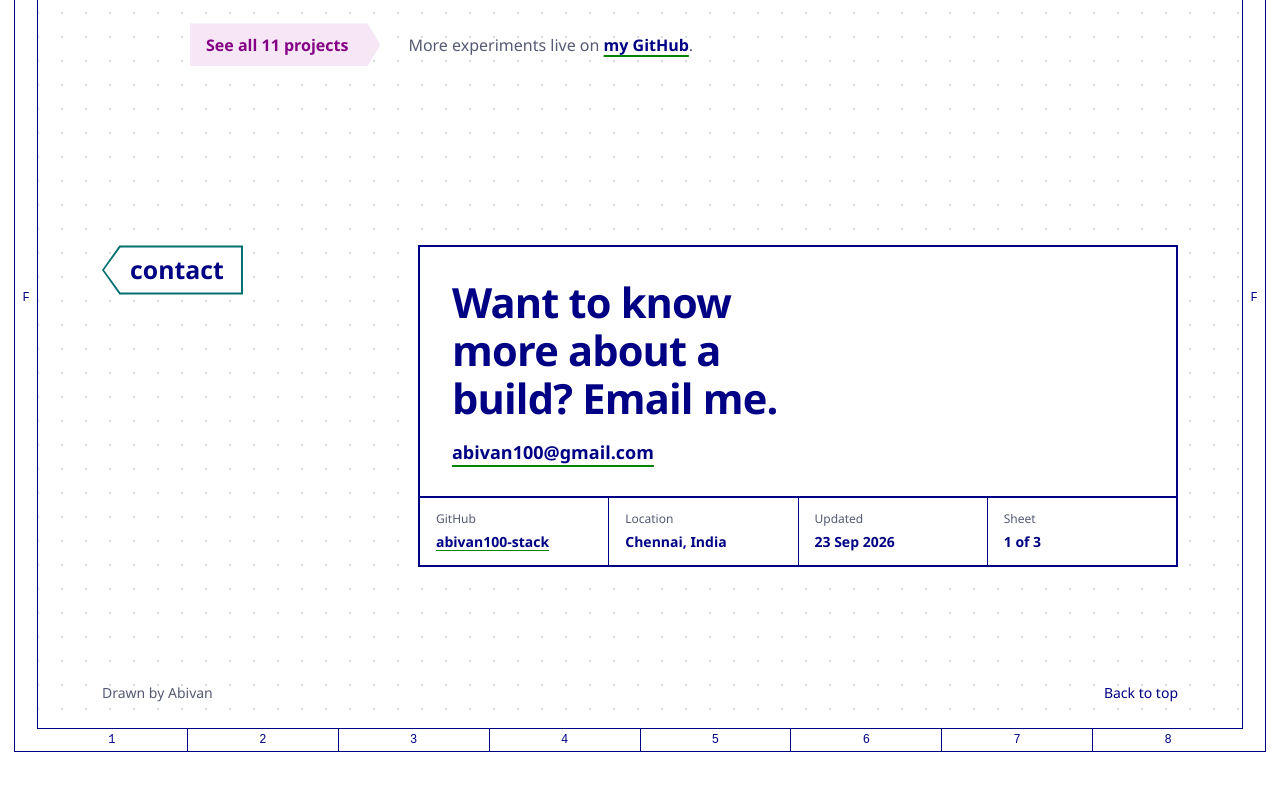
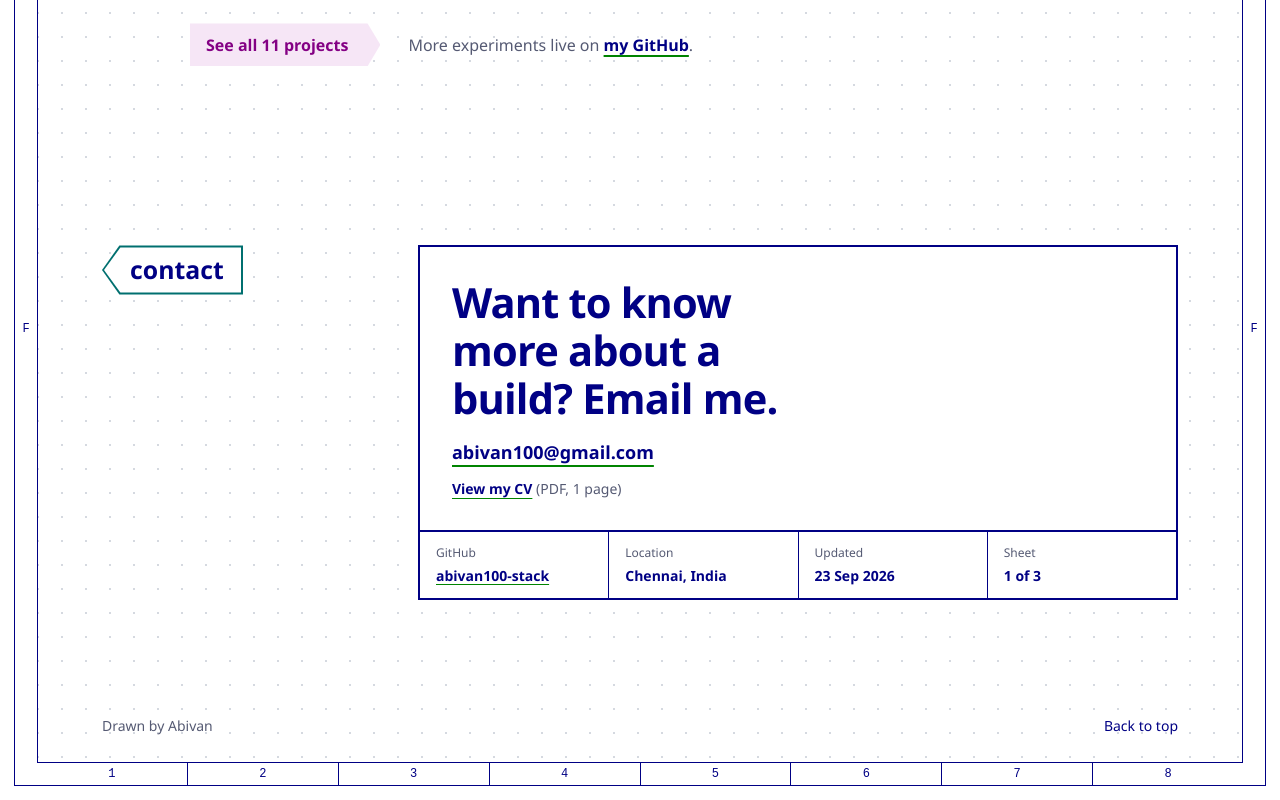
Before and after one commit to abivan100-stack/abivan-portfolio, a React (Vite) app: page / in a window 1280 px wide. Shown: the part 4489-5289 px from the top of the page. Before the commit the page ends 5255 px from the top, so only its background shows below. Built offline with nearby package versions, Linux system fonts and the light colour scheme; a web font is replaced by a local one.

Commit message:
Link the CV from the home page title block

```diff
--- a/src/App.css
+++ b/src/App.css
@@ -441,6 +441,9 @@ a.tp-project:hover { text-decoration-color: currentColor; }
 .tb-heading { max-width: 20ch; text-wrap: balance; margin: 0 0 1.1rem; color: var(--navy); font-size: clamp(1.7rem, 3.4vw, 2.6rem); font-weight: 600; line-height: 1.15; letter-spacing: -.02em; }
 .tb-email { color: var(--navy); font-family: var(--text); font-size: var(--fs-md); font-weight: 600; overflow-wrap: anywhere; text-decoration: underline 2px var(--green); text-underline-offset: 6px; }
 .tb-email:hover { background: var(--fill); }
+.tb-cv { margin: .9rem 0 0; color: var(--muted); font-size: var(--fs-sm); }
+.tb-cv a { color: var(--navy); font-weight: 600; text-decoration: underline 1px var(--green); text-underline-offset: 4px; }
+.tb-cv a:hover { color: var(--green); }
 .tb-grid { display: grid; grid-template-columns: repeat(4, minmax(0, 1fr)); gap: 1px; margin: 0; background: var(--navy); }
 .tb-grid div { padding: .75rem 1rem .85rem; background: var(--paper); }
 .tb-grid dt { color: var(--muted); font-size: var(--fs-xs); }
--- a/src/App.tsx
+++ b/src/App.tsx
@@ -4,7 +4,7 @@ import { usePowerUp, useNetFlash } from './lib/hooks'
 import { useToday } from './lib/useToday'
 import { type HeroView, VIEW_KEY } from './lib/hero-view'
 import {
-  EMAIL, GITHUB_URL, PROJECTS_URL, TOOLKIT_URL, featuredProjects, formatDateRange, isUpcoming, lastUpdated, milestones, orderedProjects, projectHref,
+  CV_URL, EMAIL, GITHUB_URL, PROJECTS_URL, TOOLKIT_URL, featuredProjects, formatDateRange, isUpcoming, lastUpdated, milestones, orderedProjects, projectHref,
 } from './lib/portfolio'
 import './App.css'
 
@@ -168,6 +168,7 @@ function App({ initialView = 'schematic' }: { initialView?: HeroView }) {
           <div className="tb-main">
             <p className="tb-heading">Want to know more about a build? Email me.</p>
             <a className="tb-email" href={`mailto:${EMAIL}`}>{EMAIL}</a>
+            <p className="tb-cv"><NewTabLink href={CV_URL}>View my CV</NewTabLink> (PDF, 1 page)</p>
           </div>
           <dl className="tb-grid">
             <div><dt>GitHub</dt><dd><NewTabLink href={GITHUB_URL}>abivan100-stack</NewTabLink></dd></div>
--- a/src/lib/portfolio.ts
+++ b/src/lib/portfolio.ts
@@ -13,6 +13,8 @@ export const EMAIL = 'abivan100@gmail.com'
 export const HOME_URL = import.meta.env.BASE_URL
 export const PROJECTS_URL = `${import.meta.env.BASE_URL}projects/`
 export const TOOLKIT_URL = `${import.meta.env.BASE_URL}toolkit/`
+// Committed in public/, since the host has no browser to print it. Regenerate with `npm run cv` after editing cv/abivan-vijay-cv.html.
+export const CV_URL = `${import.meta.env.BASE_URL}abivan-vijay-cv.pdf`
 
 // Written out by hand rather than with toLocaleDateString, which gives "Sept" in some browsers and "Sep"
 // in others (and in Node), so every page shows the same date wherever it is rendered.
```
